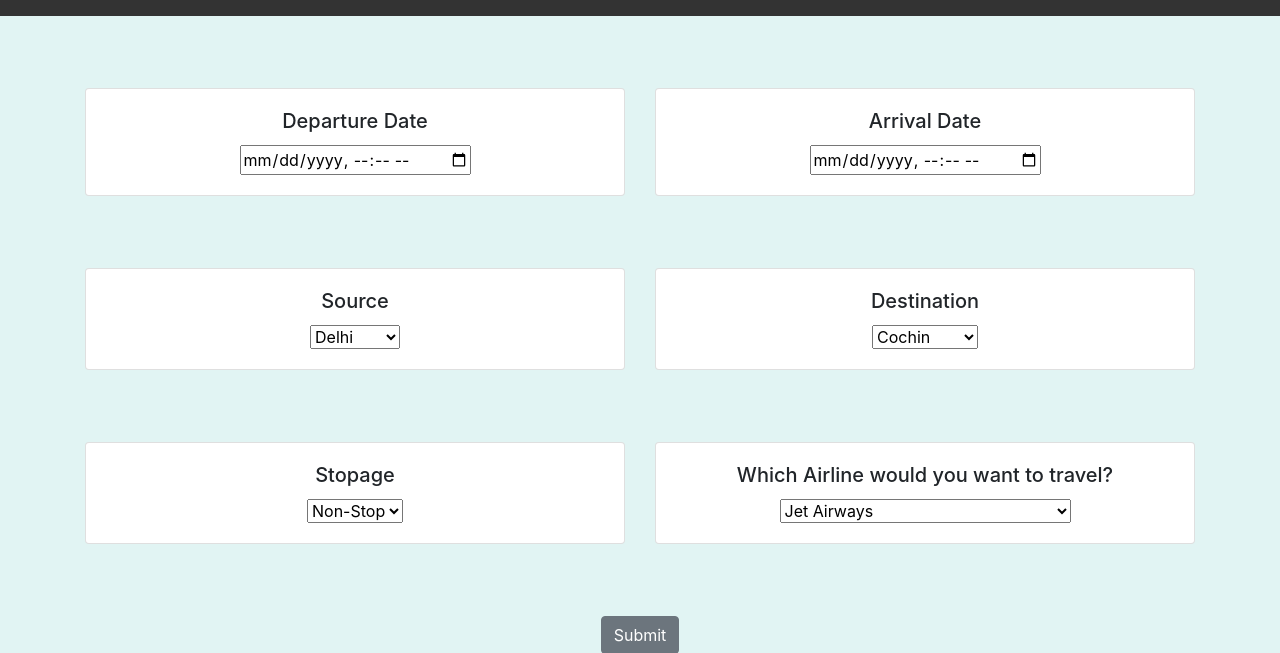
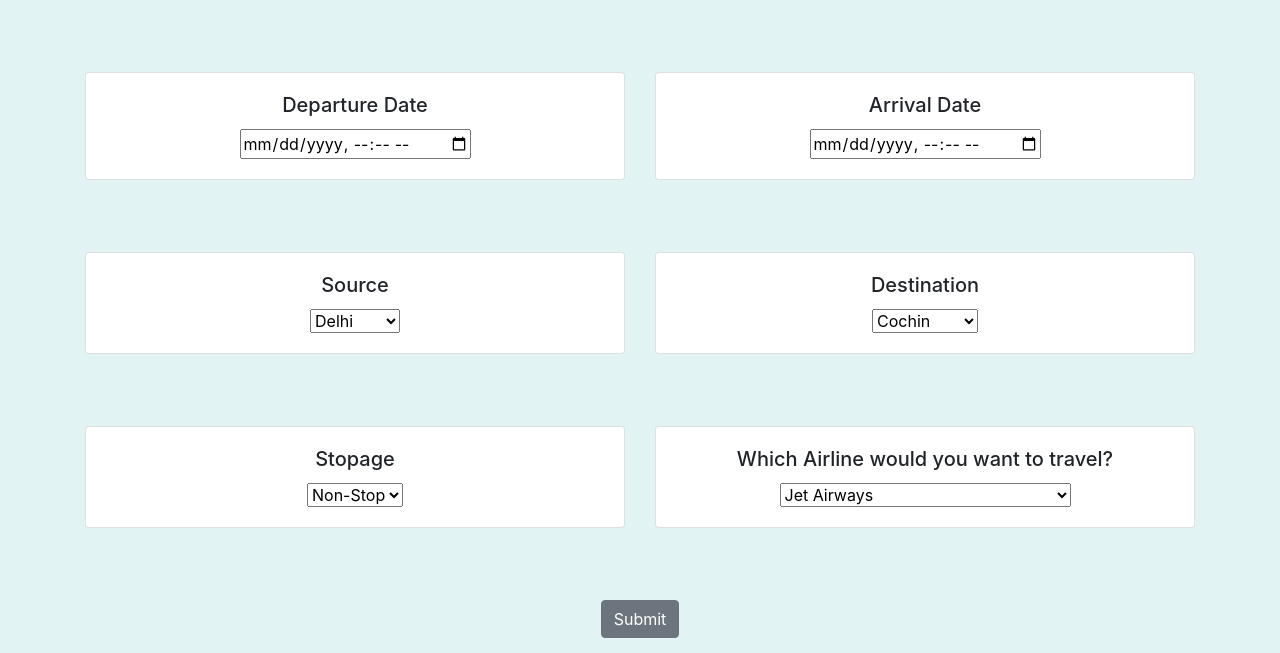
Before and after one commit to ynpreet/Flight-Fare-Prediction-Web-App-Project-With-Deployment, a Flask app: page / in a window 1280 px wide. Shown: the part 623-1276 px from the top of the page. Run offline with Flask 2, Linux system fonts and the light colour scheme; parts of the project's set-up code (start-up, migrations or seed data) failed here and were passed over; some libraries are stand-ins or nearby versions.

Commit message:
Update home.html

```diff
--- a/templates/home.html
+++ b/templates/home.html
@@ -28,14 +28,6 @@
     </div>
 
     <!-- As a heading -->
-    <nav class="navbar navbar-inverse navbar-fixed-top">
-        <div class="container-fluid">
-            <div class="navbar-header">
-<!--                 <a class="navbar-brand" href="/">FLIGHT PRICE</a> -->
-            </div>
-        </div>
-    </nav>
-
     <br><br><br>
 
 
```
